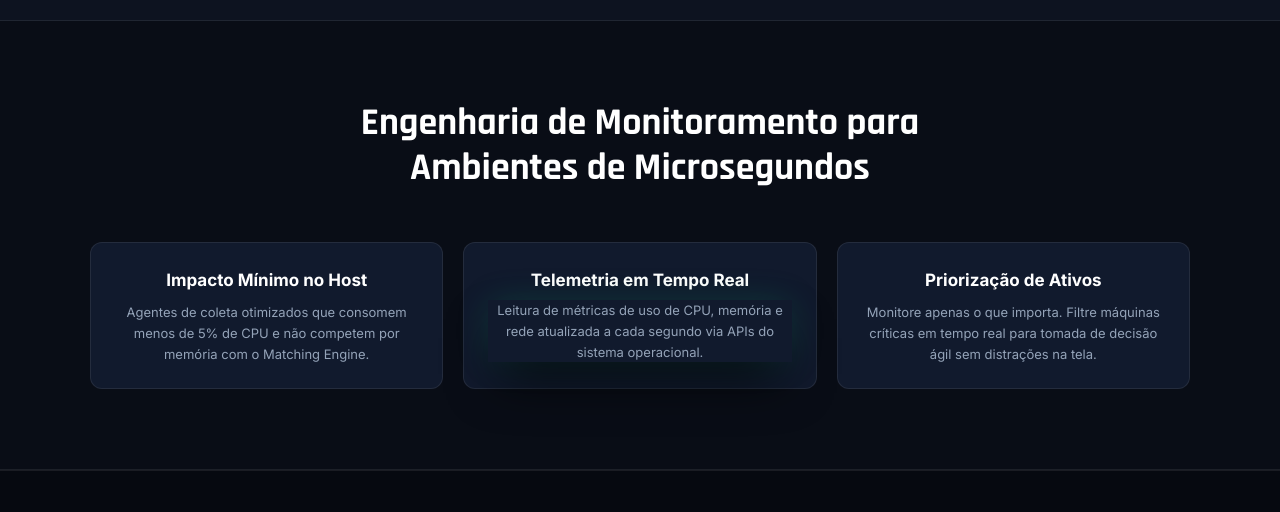
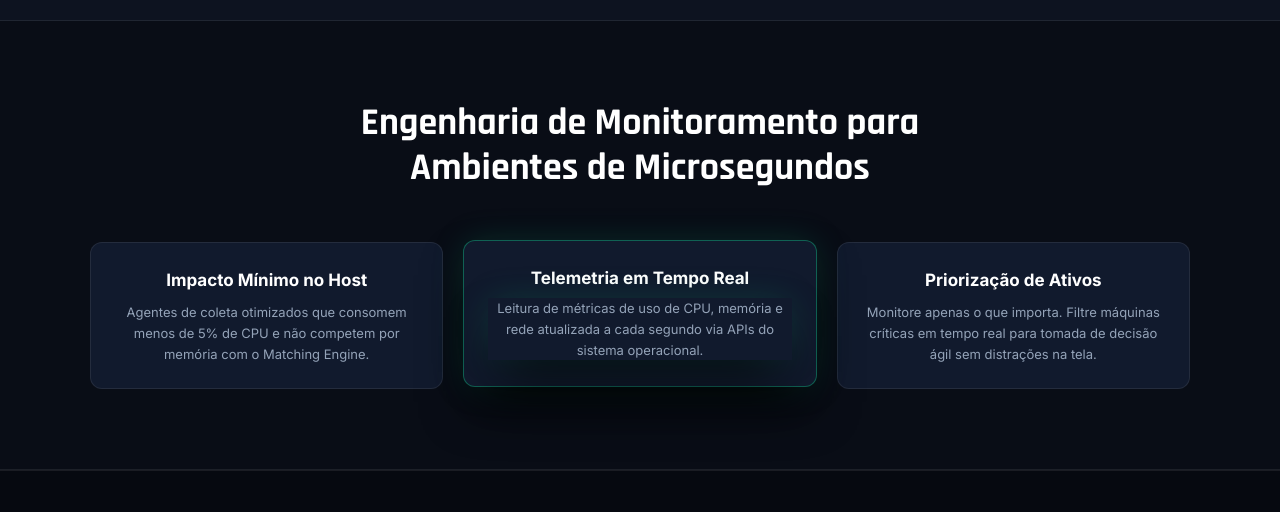
Before and after one commit to LowLatencyOrg/Site-Grupo10, a website: page public/landing.html in a window 1280 px wide. In both pictures the pointer is over the element 640 px from the left and 2304 px from the top of the page. Shown: the part 1989-2501 px from the top of the page. Drawn offline with Linux system fonts and the light colour scheme.

Commit message:
Ajuste no hover dos diferenciais em landing.css

```diff
--- a/public/css/landing.css
+++ b/public/css/landing.css
@@ -375,7 +375,6 @@ img {
   border-radius: 12px;
   padding: 24px;
   text-align: center;
-
 }
 
 
@@ -392,7 +391,7 @@ img {
   color: #94a3b8;
 }
 
-.caixa-diferencial :hover {
+.grade-diferenciais :hover {
   border-color: rgba(16, 185, 129, 0.45);
   transform: translateY(-2px);
   box-shadow: 0 25px 50px -10px rgba(0, 0, 0, 0.8), 0 0 35px -5px rgba(16, 185, 129, 0.25);
```
